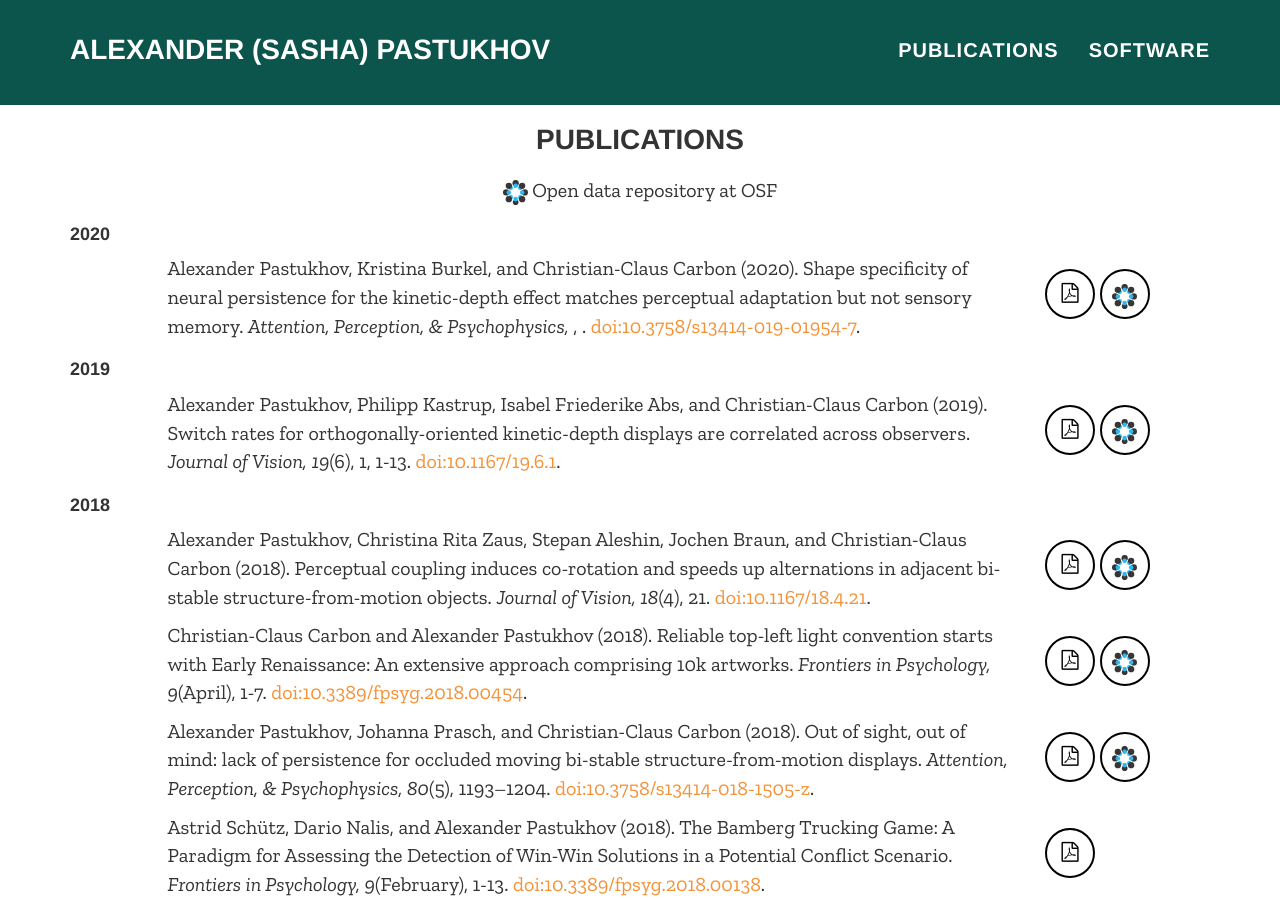
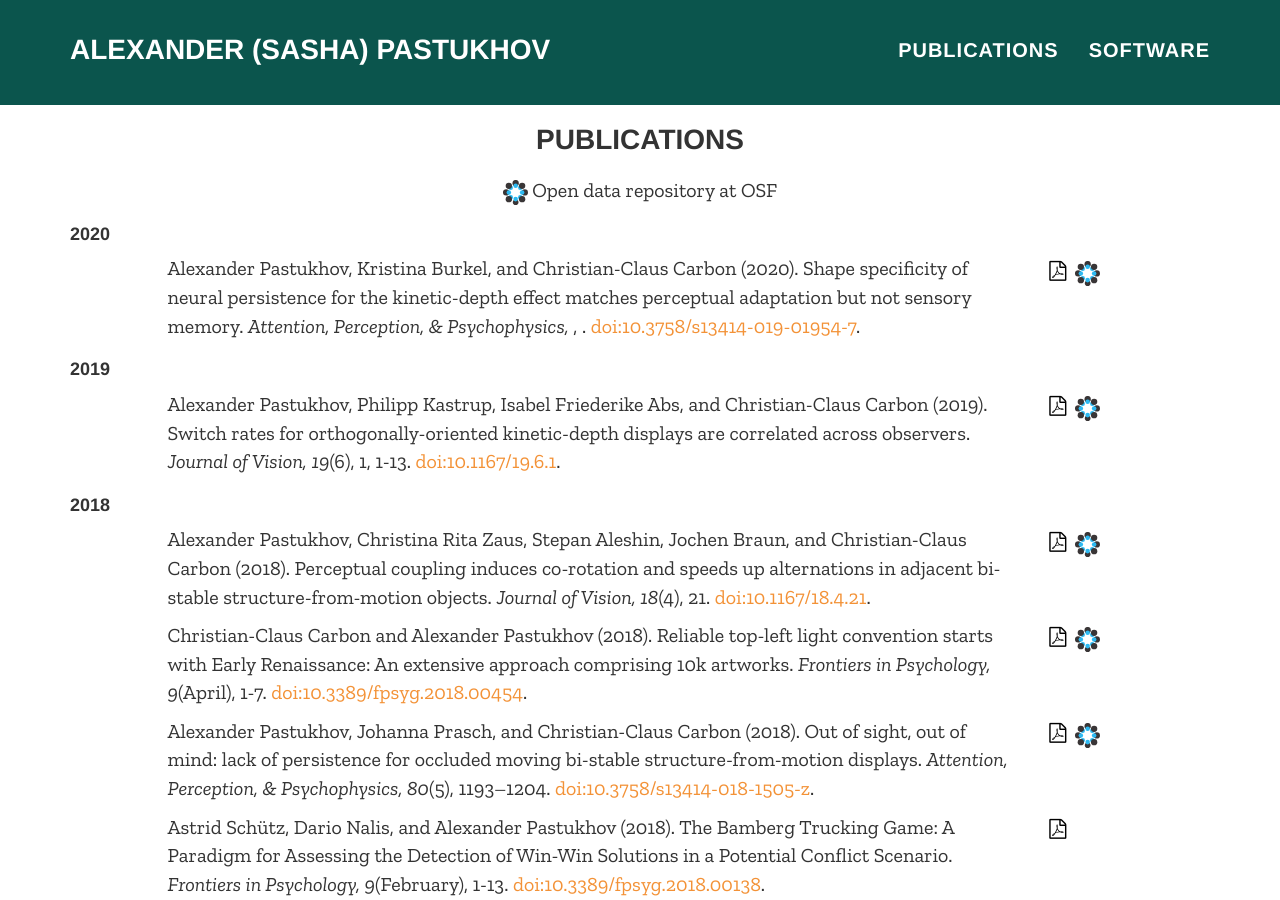
Before and after one commit to alexander-pastukhov/alexander-pastukhov.github.io, a Jekyll site: the page built from index.html, in a window 1280 px wide and 900 px high, scrolled down 439 px. Built offline with Jekyll 4.4.1, drawn with Linux system fonts in a browser that asks for light colours; nearby versions of some CDN libraries; some web fonts are replaced.

Commit message:
Simpler links to pdf and osf

```diff
--- a/_includes/publications.html
+++ b/_includes/publications.html
@@ -62,10 +62,10 @@
                             </div>
                             <div class="col-md-2"><p>
                                 {% if publication.pdf %}
-                                    <a class="btn-light btn-round btn-outline" href= 'pdf/{{publication.pdf}}' style='vertical-align: middle;'><i class="fa fa-fw fa-file-pdf-o"></i></a>
+                                    <a href= 'pdf/{{publication.pdf}}' style='vertical-align: middle;color:black'><i class="fa fa-fw fa-file-pdf-o"></i></a>
                                 {% endif %}
                                 {% if publication.osf %}
-                                    <a  class="btn-light btn-round btn-outline" href={{publication.osf}} style='vertical-align: middle;'><object class='align-self-center' type="image/svg+xml" data="img/osf_logo.svg" style='width:25px;vertical-align:middle'></object></a>
+                                    <a href={{publication.osf}} style='vertical-align: middle;'><img class='align-self-center' type="image/svg+xml" src="img/osf_logo.svg" style='width:25px;vertical-align:middle'></object></a>
                                 {% endif %}
                                 </p>
                             </div>
```
